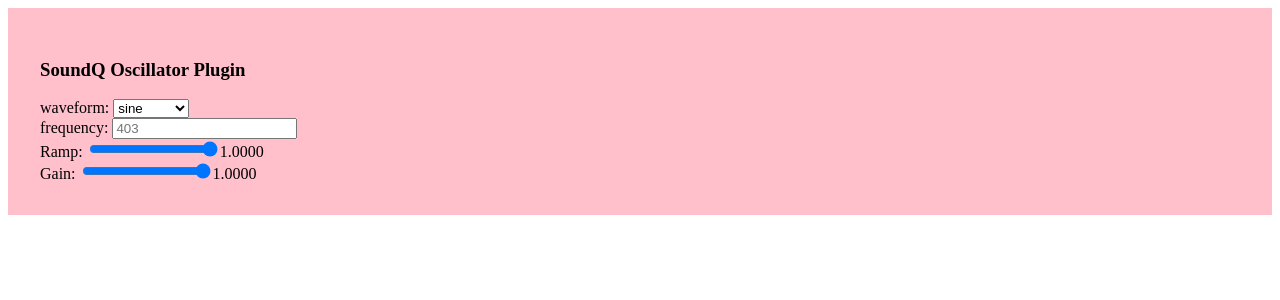
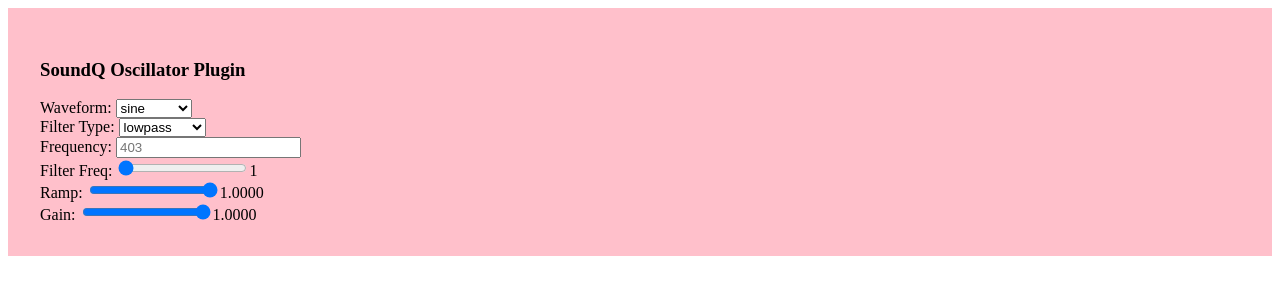
Before and after one commit to webdeckjs/soundq, a React app: page / in a window 1280 px wide. Shown: the top 300 px of the page. Built offline with nearby package versions, Linux system fonts and the light colour scheme.

Commit message:
added filter

```diff
--- a/src/App.js
+++ b/src/App.js
@@ -3,19 +3,29 @@ import React, { useEffect } from "react";
 const context = new AudioContext();
 
 export const onPress = ({ config }) => {
-    const o = context.createOscillator();
-    const g = context.createGain();
-    g.gain.setValueAtTime(config.gain, context.currentTime);
-    o.type = config.waveform || "sine";
-    o.frequency.value = config.frequency || 100;
-    o.connect(g);
-    g.connect(context.destination);
-    o.start(0);
-    g.gain.exponentialRampToValueAtTime(
-        config.ramp || 1.0,
-        context.currentTime + 2
-    );
-    o.stop(context.currentTime + 2);
+    // Create Nodes
+    const osc = context.createOscillator();
+    const gain = context.createGain();
+    const filter = context.createBiquadFilter();
+
+    filter.frequency.setValueAtTime(config.filterFreq, context.currentTime, 0);
+    gain.gain.setValueAtTime(config.gain, context.currentTime);
+    osc.type = config.waveform || "sine";
+    osc.frequency.value = config.frequency || 100;
+
+    // Connect Nodes
+    osc.connect(filter);
+    filter.connect(context.destination);
+    osc.connect(gain);
+    gain.connect(context.destination);
+
+    // Play
+    osc.start(0);
+    // g.gain.exponentialRampToValueAtTime(
+    //     config.ramp || 1.0,
+    //     context.currentTime + 2
+    // );
+    osc.stop(context.currentTime + 2);
 };
 
 const App = ({ config, setConfig }) => {
@@ -30,7 +40,7 @@ const App = ({ config, setConfig }) => {
                 <h3>SoundQ Oscillator Plugin</h3>
                 <div className="settings">
                     <div className="setting">
-                        <label htmlFor="waveform">waveform: </label>
+                        <label htmlFor="waveform">Waveform: </label>
                         <select
                             required
                             name="waveform"
@@ -46,8 +56,27 @@ const App = ({ config, setConfig }) => {
                             <option value="triangle">triangle</option>
                         </select>
                     </div>
+                    {/* Filter Type Select */}
                     <div className="setting">
-                        <label htmlFor="frequency">frequency: </label>
+                        <label htmlFor="filterType">Filter Type: </label>
+                        <select
+                            required
+                            name="filterType"
+                            onChange={onChange}
+                            value={config.filterType || ""}
+                        >
+                            <option value="" disabled hidden>
+                                lowpass
+                            </option>
+                            <option value="lowpass">Low Pass</option>
+                            <option value="highpass">High Pass</option>
+                            <option value="bandpass">Band Pass</option>
+                            <option value="lowshelf">Low Shelf</option>
+                        </select>
+                    </div>
+                    {/* Oscilliator Freq */}
+                    <div className="setting">
+                        <label htmlFor="frequency">Frequency: </label>
                         <input
                             type="number"
                             name="frequency"
@@ -55,6 +84,21 @@ const App = ({ config, setConfig }) => {
                             onChange={onChange}
                             value={config.frequency || ""}
                         />
+                    </div>
+                    {/* Filter Freq Select */}
+                    <div className="setting">
+                        <label htmlFor="filterFreq">Filter Freq: </label>
+                        <input
+                            type="range"
+                            name="filterFreq"
+                            min="30"
+                            max="1000"
+                            step="1"
+                            onChange={onChange}
+                            value={config.filterFreq || 1.0}
+                        />
+                        {parseFloat(config.filterFreq || 1.0).toFixed(0)}
+                        {/* <input type="number" name="ramp" placeholder="1.0" onChange={onChange} value={config.ramp || ""} /> */}
                     </div>
                     <div className="setting">
                         <label htmlFor="ramp">Ramp: </label>
```
